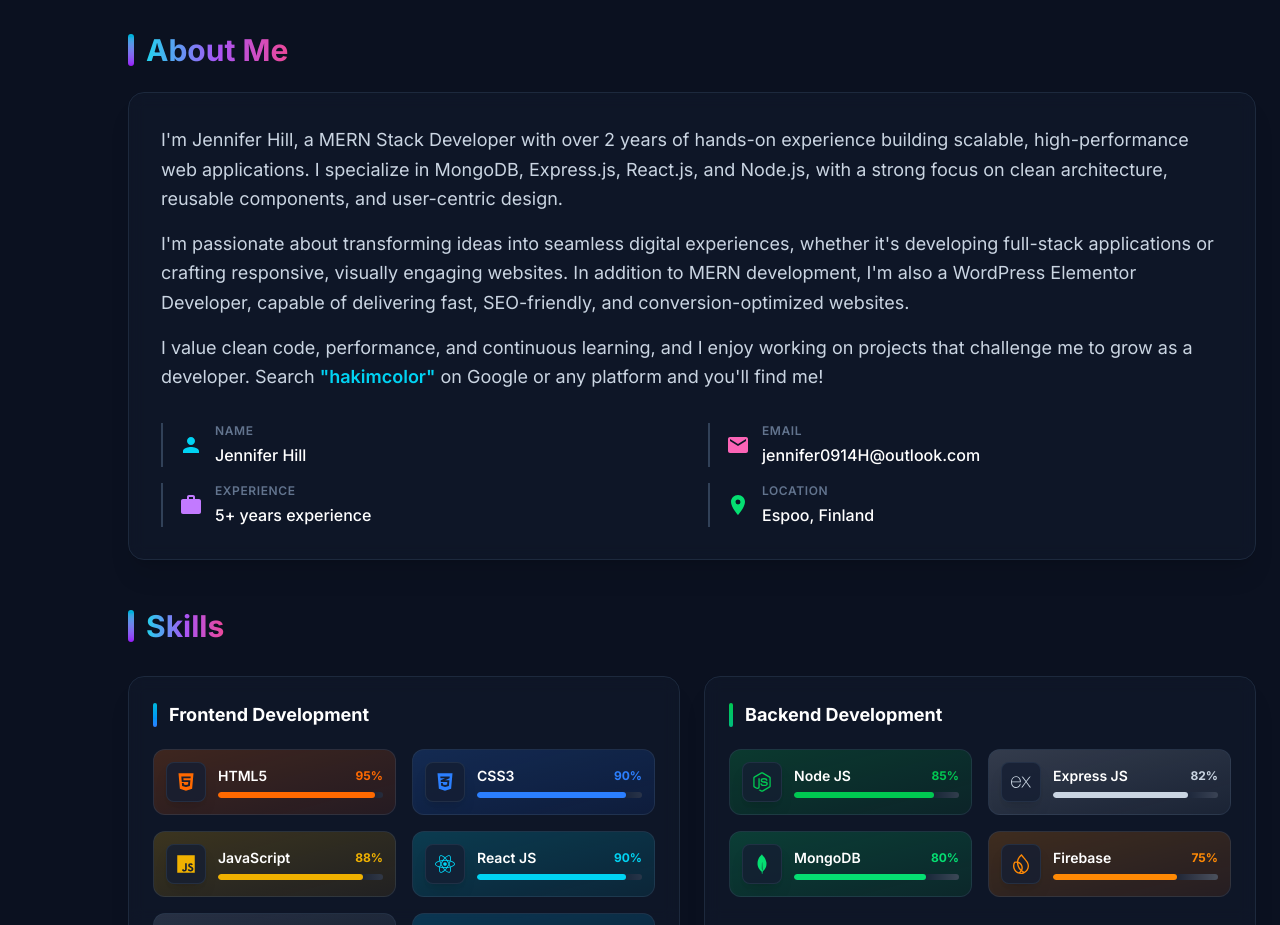
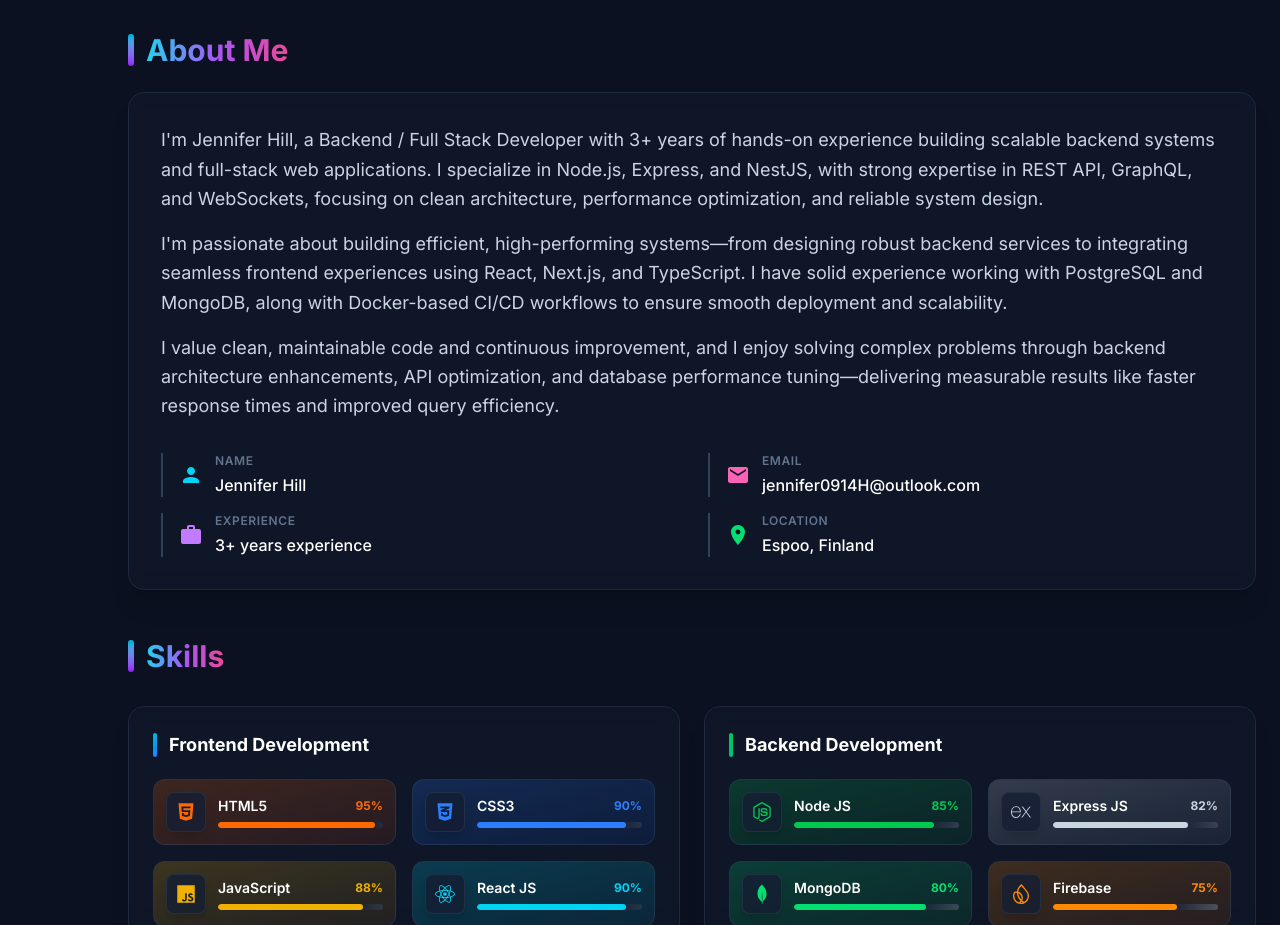
Before and after one commit to Spark0914724/portfolio-simple, a Next.js app: page / in a window 1280 px wide. Shown: the part 840-1765 px from the top of the page. Built offline with nearby package versions, Linux system fonts and the light colour scheme.

Commit message:
update about me

```diff
--- a/src/components/About.jsx
+++ b/src/components/About.jsx
@@ -76,7 +76,7 @@
   const infoItems = [
     { label: 'Name', value: 'Jennifer Hill', icon: MdPerson, color: 'text-cyan-400' },
     { label: 'Email', value: 'jennifer0914H@outlook.com', icon: MdEmail, color: 'text-pink-400' },
-    { label: 'Experience', value: '5+ years experience', icon: MdWork, color: 'text-purple-400' },
+    { label: 'Experience', value: '3+ years experience', icon: MdWork, color: 'text-purple-400' },
     { label: 'Location', value: 'Espoo, Finland', icon: MdLocationOn, color: 'text-green-400' },
   ]
 
@@ -116,7 +116,7 @@
           viewport={{ once: true }}
           transition={{ delay: 0.3 }}
         >
-          I&apos;m Jennifer Hill, a MERN Stack Developer with over 2 years of hands-on experience building scalable, high-performance web applications. I specialize in MongoDB, Express.js, React.js, and Node.js, with a strong focus on clean architecture, reusable components, and user-centric design.
+          I&apos;m Jennifer Hill, a Backend / Full Stack Developer with 3+ years of hands-on experience building scalable backend systems and full-stack web applications. I specialize in Node.js, Express, and NestJS, with strong expertise in REST API, GraphQL, and WebSockets, focusing on clean architecture, performance optimization, and reliable system design.
         </motion.p>
         <motion.p
           className="text-slate-300 leading-relaxed text-lg relative z-10 mt-4"
@@ -125,7 +125,7 @@
           viewport={{ once: true }}
           transition={{ delay: 0.4 }}
         >
-          I&apos;m passionate about transforming ideas into seamless digital experiences, whether it&apos;s developing full-stack applications or crafting responsive, visually engaging websites. In addition to MERN development, I&apos;m also a WordPress Elementor Developer, capable of delivering fast, SEO-friendly, and conversion-optimized websites.
+          I&apos;m passionate about building efficient, high-performing systems—from designing robust backend services to integrating seamless frontend experiences using React, Next.js, and TypeScript. I have solid experience working with PostgreSQL and MongoDB, along with Docker-based CI/CD workflows to ensure smooth deployment and scalability.
         </motion.p>
         <motion.p
           className="text-slate-300 leading-relaxed text-lg relative z-10 mt-4"
@@ -134,7 +134,7 @@
           viewport={{ once: true }}
           transition={{ delay: 0.5 }}
         >
-          I value clean code, performance, and continuous learning, and I enjoy working on projects that challenge me to grow as a developer. Search <span className="text-cyan-400 font-semibold">&quot;hakimcolor&quot;</span> on Google or any platform and you&apos;ll find me!
+          I value clean, maintainable code and continuous improvement, and I enjoy solving complex problems through backend architecture enhancements, API optimization, and database performance tuning—delivering measurable results like faster response times and improved query efficiency.
         </motion.p>
 
         <motion.div
```
